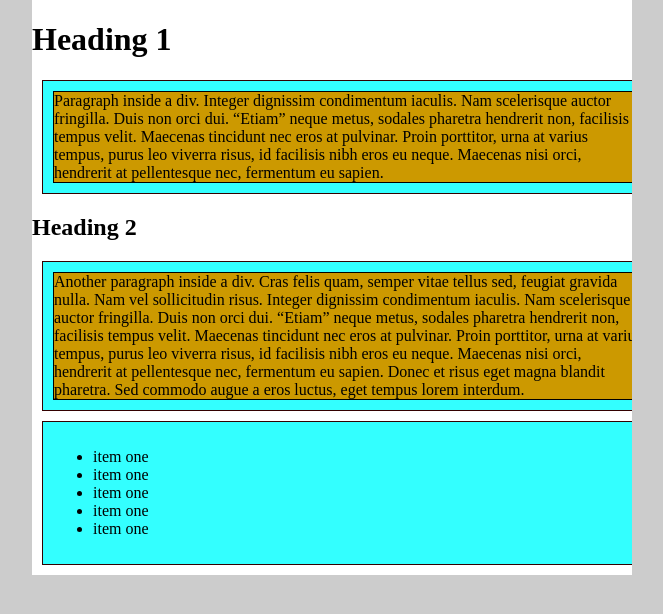
After one commit to andrewbells/html, a PHP site: page /css/box-model.html in a window 1280 px wide. The commit adds this page. Shown: the top 614 px of the page, without its empty margins (308-971 px from the left). Run offline with PHP 8.4, Linux system fonts and the light colour scheme.

Commit message:
menu and scroll

```diff
--- /dev/null
+++ b/css/box-model.css
@@ -0,0 +1,47 @@
+article, aside, footer, header, hgroup, menu, nav, section {
+	display: block;
+}
+
+
+div p {
+    margin:0;
+	padding:0;
+}
+
+
+html {
+    background-color: #ccc;
+	overflow:hidden;
+}
+
+body {
+    width:600px;
+    margin:0  auto;
+	background: #fff;
+	overflow:auto;
+	/*
+	overflow:scroll; -- adds scrolls (side n bottom)
+	overflow:hidden;
+	to cut up -- makes inactive
+	*/
+}
+div {
+    background:#3ff;
+	/*
+	width:300px;
+	height:300px;
+	we loose content width when it is not predefined
+	600px - 20px(padding) - 20px(margin) - 2px(2borders)
+	margins are ignored if width is more the left (after 600-rest)
+
+	margins get collapsed
+	*/
+	width:590px;
+	padding:10px;
+	border:1px solid #300;
+	margin:10px;
+}
+p {
+    background:#c90;
+	border:1px solid #000;
+}
--- /dev/null
+++ b/css/box-model.html
@@ -0,0 +1,38 @@
+<!DOCTYPE html>
+<html>
+    <head>
+       <title>Shorthands</title>
+	   <link href="box-model.css" rel="stylesheet" type="text/css">
+       <meta charset="utf-8">
+    </head>
+    <body>
+
+
+			<h1>Heading 1</h1>
+			<div><p>Paragraph inside a div. Integer dignissim condimentum iaculis. Nam scelerisque auctor fringilla.
+		Duis non orci dui. &ldquo;Etiam&rdquo; neque metus, sodales pharetra hendrerit non, facilisis
+		tempus velit. Maecenas tincidunt nec eros at pulvinar. Proin porttitor, urna at varius
+		tempus, purus leo viverra risus, id facilisis nibh eros eu neque. Maecenas nisi orci,
+		hendrerit at pellentesque nec, fermentum eu sapien.
+			</p></div>
+			<h2>Heading 2</h2>
+			<div><p>Another paragraph inside a div. Cras felis quam, semper vitae tellus sed, feugiat gravida nulla. Nam vel sollicitudin
+		risus. Integer dignissim condimentum iaculis. Nam scelerisque auctor fringilla.
+		Duis non orci dui. &ldquo;Etiam&rdquo; neque metus, sodales pharetra hendrerit non, facilisis
+		tempus velit. Maecenas tincidunt nec eros at pulvinar. Proin porttitor, urna at varius
+		tempus, purus leo viverra risus, id facilisis nibh eros eu neque. Maecenas nisi orci,
+		hendrerit at pellentesque nec, fermentum eu sapien. Donec et risus eget magna blandit
+		pharetra. Sed commodo augue a eros luctus, eget tempus lorem interdum. </p></div>
+		</div>
+        <div class="list">
+		<ul>
+		    <li>item one</li>
+	        <li>item one</li>
+	        <li>item one</li>
+	        <li>item one</li>
+	        <li>item one</li>
+
+		</ul>
+
+    </body>
+</html>
--- a/css/css_page.html
+++ b/css/css_page.html
@@ -24,7 +24,7 @@
     <nav>
       <p><a href="frontpage_css.htm">Home</a></p>
 	  <p><a href="page_5.html">Main</a></p>
-	  <p><a href="css_page.html">Core concept</a></p>
+	  <p><a id="coreConsepts"href="css_page.html">Core concept</a></p>
 	  <p><a href="articles.html">Articles</a></p>
       <p><a href="../../js/website/page_6.html">Contact</a></p>
     </nav>
--- a/css/fundamentals.css
+++ b/css/fundamentals.css
@@ -298,3 +298,8 @@ nav p a:active {
 h3:target {
     background: yellow;
 }
+a#coreConsepts {
+    background: orange;
+	/* keeps name of the page in the menu kinda pressed while on the page */
+
+}
--- a/css/menueExperiment.css
+++ b/css/menueExperiment.css
@@ -63,7 +63,7 @@ p{
 	margin-bottom: 1em;
 }
 
-td {
+td#mainMenue  {
     height:55px;
     vertical-align:bottom;
 }
```
